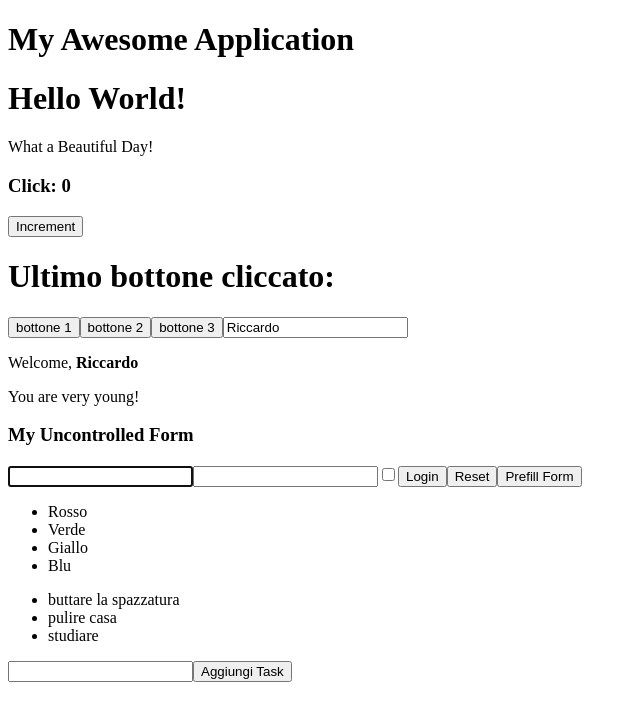
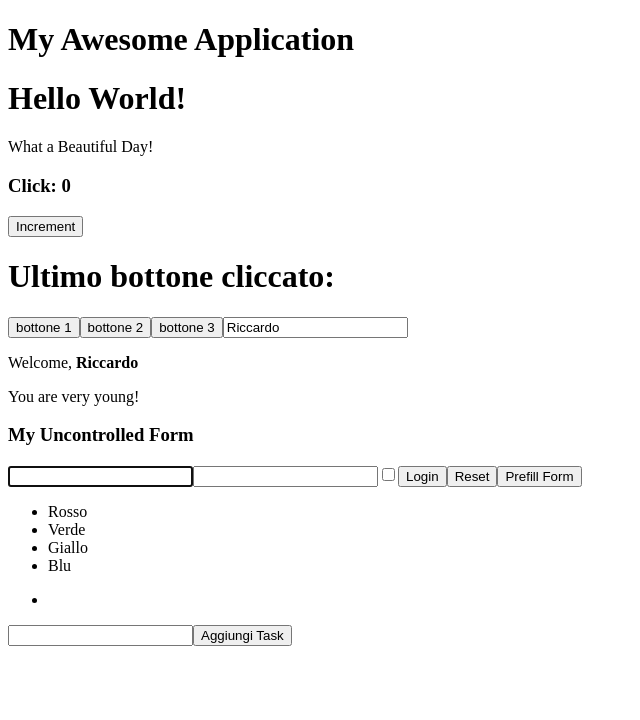
Before and after one commit to RiccardoMannino/Jsx-exercise, a React (Create React App) app in the folder react-exercises/: page / in a window 1280 px wide. Shown: the top 720 px of the page, without its empty margins (0-640 px from the left). Built offline with nearby package versions, Linux system fonts and the light colour scheme.

Commit message:
lists-03

```diff
--- a/react-exercises/src/ToDolist.js
+++ b/react-exercises/src/ToDolist.js
@@ -1,24 +1,29 @@
-import React from "react";
+import React, { createRef } from "react";
 
 export class TodoList extends React.Component {
-  state = ["buttare la spazzatura", "pulire casa", "studiare"];
+  _inputRef = createRef();
+
+  state = { id: [""] };
 
   handleTodoList = (event) => {
-    event.preventDefault();
+    const name = event.target.name;
+    const todo = this._inputRef.current.value;
 
-    const todos = event.target.elements.todos.value;
-    console.log(todos);
+    this.setState(() => ({
+      [name]: this.state.id.push(todo),
+    }));
   };
 
   render() {
     return (
       <>
         <ul>
-          {this.state.map((todos, index) => (
+          {this.state.id.map((todos, index) => (
             <li key={todos + index}>{todos}</li>
           ))}
         </ul>
-        <input name="todos"></input>
+
+        <input ref={this._inputRef}></input>
         <button onClick={this.handleTodoList}>Aggiungi Task</button>
       </>
     );
--- a/react-exercises/src/UncontrolledLogin.js
+++ b/react-exercises/src/UncontrolledLogin.js
@@ -26,7 +26,6 @@ export class UncontrolledLogin extends React.Component {
     this._formRef.current.elements.username.focus();
   }
 
-
   render() {
     return (
       <div>
```
